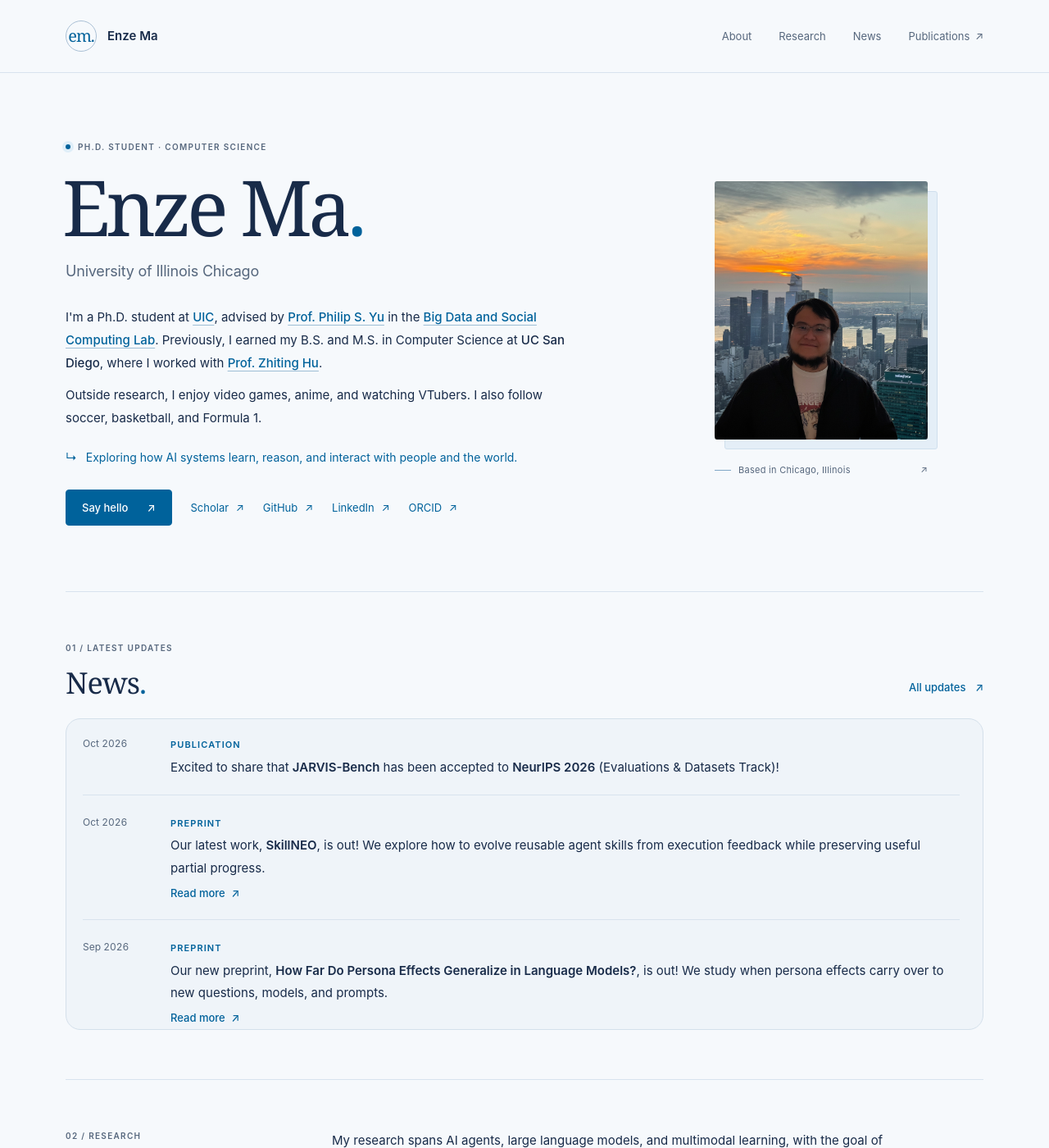
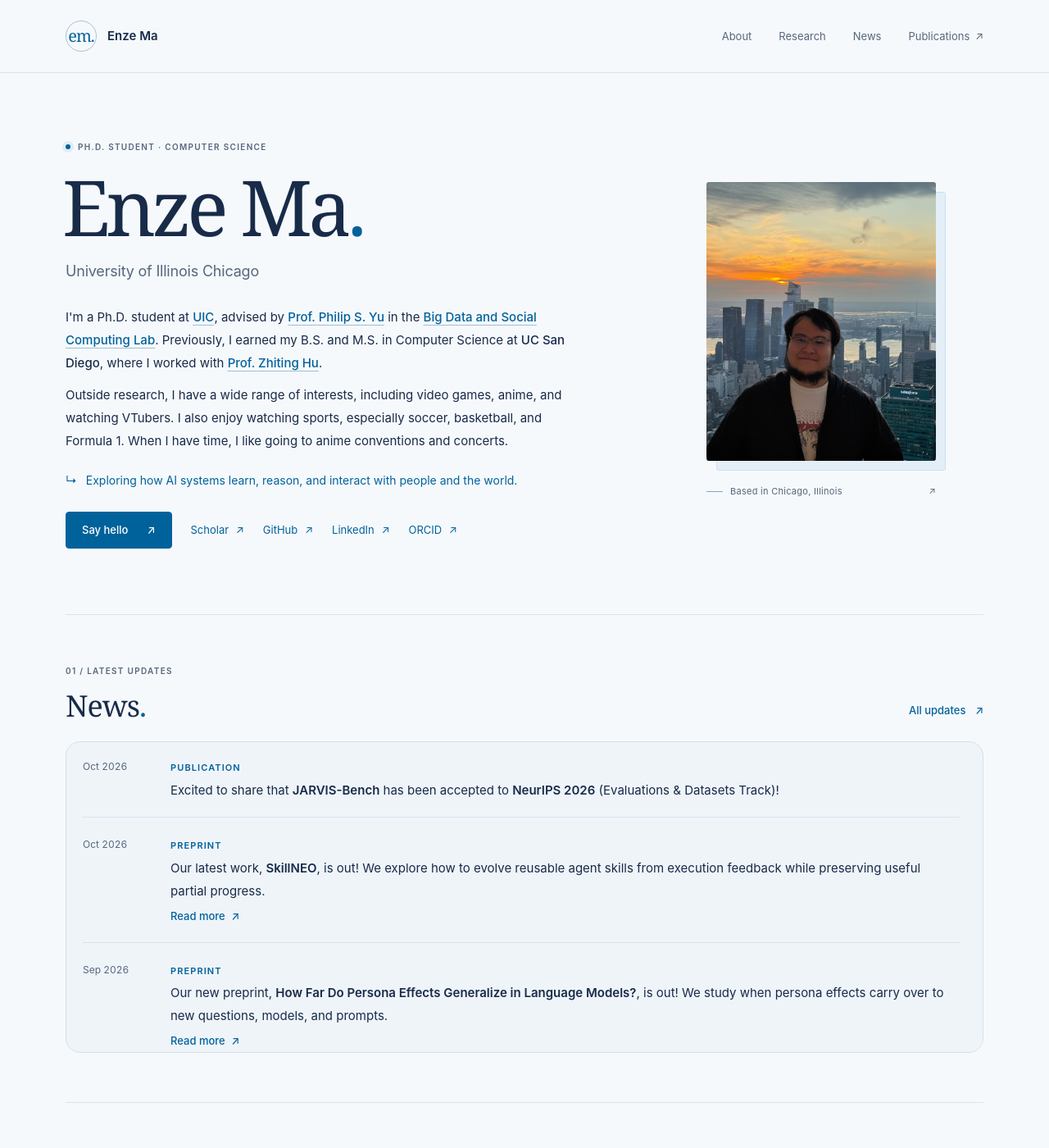
Before and after one commit to sora1998/sora1998.github.io, a Jekyll site: the page built from _pages/about.md, in a window 1280 px wide and 1400 px high. Shown: the whole window at 82% size. Built offline with Jekyll 4.4.1, drawn with Linux system fonts in a browser that asks for light colours.

Commit message:
Expand personal interests and enlarge the portrait

```diff
--- a/_pages/about.md
+++ b/_pages/about.md
@@ -11,7 +11,7 @@ permalink: /
     <p class="hero-affiliation">University of Illinois Chicago</p>
     <div class="intro-text">
       <p>I'm a Ph.D. student at <a href="https://cs.uic.edu/">UIC</a>, advised by <a href="https://cs.uic.edu/profiles/philip-yu/">Prof. Philip S. Yu</a> in the <a href="https://bdsc-uic.github.io/people.html">Big Data and Social Computing Lab</a>. Previously, I earned my B.S. and M.S. in Computer Science at <strong>UC San Diego</strong>, where I worked with <a href="https://zhiting.ucsd.edu/">Prof. Zhiting Hu</a>.</p>
-      <p class="personal-interests">Outside research, I enjoy video games, anime, and watching VTubers. I also follow soccer, basketball, and Formula 1.</p>
+      <p class="personal-interests">Outside research, I have a wide range of interests, including video games, anime, and watching VTubers. I also enjoy watching sports, especially soccer, basketball, and Formula 1. When I have time, I like going to anime conventions and concerts.</p>
     </div>
     <p class="current-focus"><span aria-hidden="true">↳</span> Exploring how AI systems learn, reason, and interact with people and the world.</p>
     <div class="social-links" aria-label="Contact and academic profiles">
--- a/assets/css/academic.css
+++ b/assets/css/academic.css
@@ -178,7 +178,7 @@ h1,h2,h3 {
 
 .hero {
   display: grid;
-  grid-template-columns: minmax(0,660px) minmax(260px,1fr);
+  grid-template-columns: minmax(0,660px) minmax(280px,1fr);
   gap: 64px;
   align-items: center;
   padding: 82px 0 80px
@@ -298,7 +298,7 @@ h1,h2,h3 {
 }
 
 .portrait {
-  width: 260px;
+  width: 280px;
   justify-self: center;
   position: relative;
   padding: 0 0 8px
@@ -321,7 +321,7 @@ h1,h2,h3 {
 
 .portrait img {
   width: 100%;
-  height: 315px;
+  height: 340px;
   object-fit: cover;
   object-position: 50% 64%;
   border-radius: 3px
@@ -962,23 +962,23 @@ h1,h2,h3 {
     max-width: 660px
   }
   .hero {
-    grid-template-columns: minmax(0,660px) minmax(260px,1fr)
+    grid-template-columns: minmax(0,660px) minmax(280px,1fr)
   }
   .portrait img {
-    height: 315px
+    height: 340px
   }
 }
 
 @media(max-width:1000px) {
   .portrait {
-    width: 200px
+    width: 220px
   }
 
   .shell {
     width: calc(100% - 64px)
   }
   .hero {
-    grid-template-columns: minmax(0,1fr) 200px;
+    grid-template-columns: minmax(0,1fr) 220px;
     gap: 55px;
     padding-block: 65px
   }
@@ -986,7 +986,7 @@ h1,h2,h3 {
     font-size: 78px
   }
   .portrait img {
-    height: 250px
+    height: 275px
   }
   .research-section,.experience-section {
     grid-template-columns: 230px minmax(0,1fr);
```
